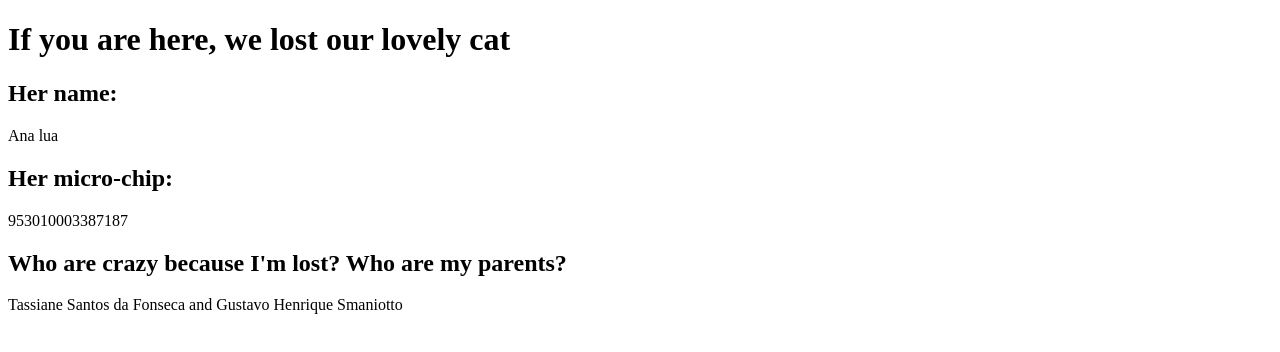
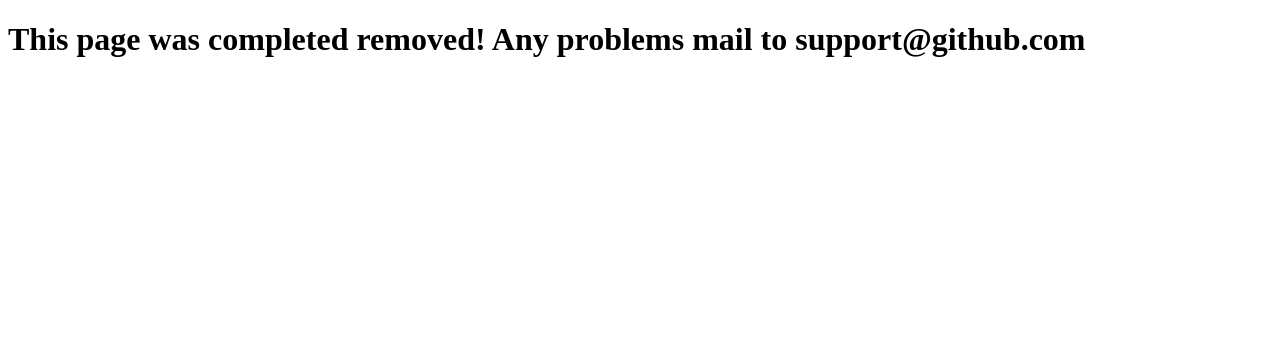
Before and after one commit to ghsmaniotto/my-lovely-cat.github.io, a plain HTML site: page index.html in a window 1280 px wide. Drawn offline with Linux system fonts and the light colour scheme.

Commit message:
Troll Tassi a little bit

```diff
--- a/index.html
+++ b/index.html
@@ -1,15 +1,9 @@
 <!DOCTYPE html>
 <html>
   <head>
-    <title>Ana Lua</title>
+    <title>404 - Not Found</title>
   </head>
   <body>
-
-    <h1>If you are here, we lost our lovely cat </3<h1>
-    <h2>Her name: </h2> <span>Ana lua</span>
-    <h2>Her micro-chip: </h2> <span>953010003387187</span>
-    <h2>Who are crazy because I'm lost? Who are my parents?</h2>
-    <span>Tassiane Santos da Fonseca and Gustavo Henrique Smaniotto</span>
-
+    <h1> This page was completed removed! Any problems mail to support@github.com</h1>
   </body>
 </html>
```
